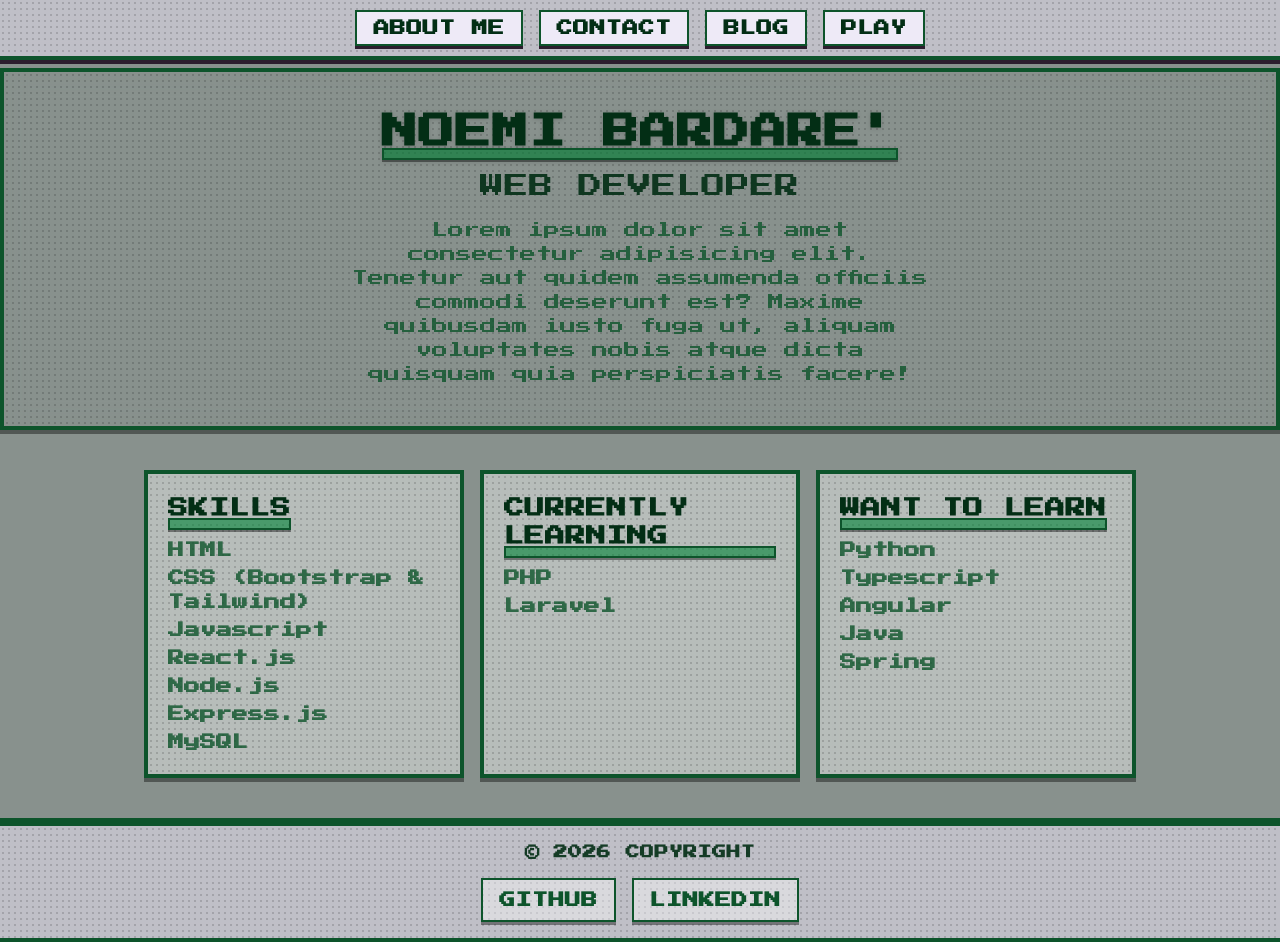
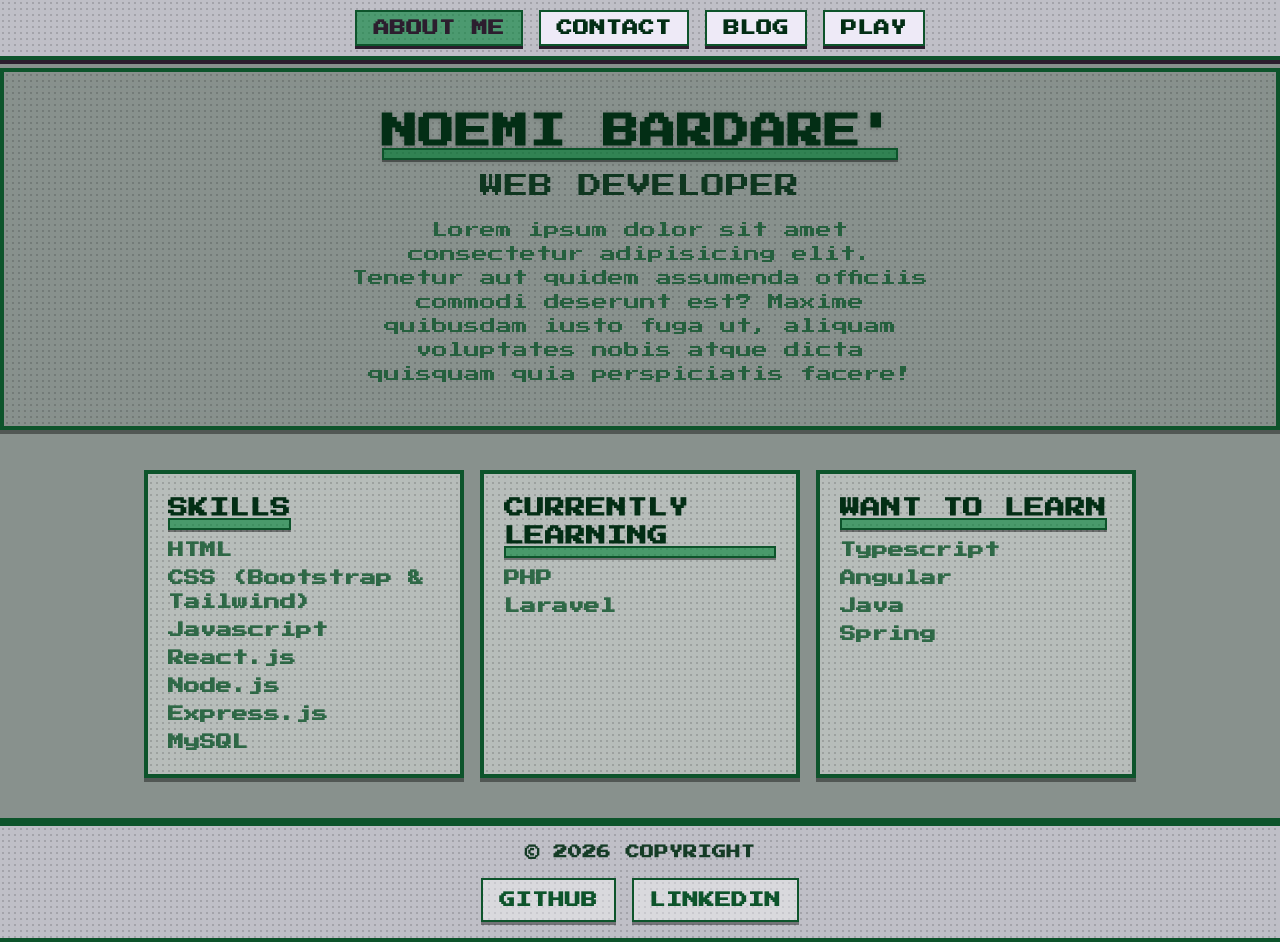
Before and after one commit to murphy-afk/personal, a React (Vite) app: page /aboutme in a window 1280 px wide. Built offline with nearby package versions, Linux system fonts and the light colour scheme.

Commit message:
feat: contact page links

```diff
--- a/index.html
+++ b/index.html
@@ -1,16 +1,21 @@
 <!doctype html>
 <html lang="en">
+
 <head>
   <meta charset="UTF-8" />
   <link rel="icon" type="image/svg+xml" href="/vite.svg" />
   <meta name="viewport" content="width=device-width, initial-scale=1.0" />
   <link rel="preconnect" href="https://fonts.googleapis.com">
   <link rel="preconnect" href="https://fonts.gstatic.com" crossorigin>
-<link href="https://fonts.googleapis.com/css2?family=Open+Sans:ital,wght@0,300..800;1,300..800&family=Press+Start+2P&display=swap" rel="stylesheet">
-    <title>site</title>
+  <link
+    href="https://fonts.googleapis.com/css2?family=Open+Sans:ital,wght@0,300..800;1,300..800&family=Press+Start+2P&display=swap"
+    rel="stylesheet">
+  <title>Noemi Bardarè</title>
 </head>
+
 <body>
   <div id="root"></div>
   <script type="module" src="/src/main.jsx"></script>
 </body>
+
 </html>
--- a/src/components/Footer.jsx
+++ b/src/components/Footer.jsx
@@ -38,11 +38,9 @@ export default function Footer() {
                 shadow-[0_3px_0_rgba(0,0,0,0.4)]
                 text-green-900
                 transition-all duration-150
-
                 hover:bg-green-700/60
                 hover:text-green-950
                 hover:shadow-[0_3px_0_rgba(0,0,0,0.6)]
-
                 active:translate-y-0.5
                 active:shadow-[0_1px_0_rgba(0,0,0,0.4)]
               "
--- a/src/components/Header.jsx
+++ b/src/components/Header.jsx
@@ -1,9 +1,9 @@
-import { Link } from "react-router-dom"
+import { NavLink } from "react-router-dom"
 
 export default function Header() {
   const navLinks = [
     { name: 'About me', href: '/aboutme' },
-    // { name: 'Projects', href: '/projects' },
+    // { name: 'Projects', href: '/projects'},
     { name: 'Contact', href: '/contact' },
     { name: 'Blog', href: '/blog' },
     { name: 'Play', href: '/play' },
@@ -17,37 +17,30 @@ export default function Header() {
         bg-[#D7D3E0]/70
         backdrop-blur-sm
         shadow-[0_4px_0_#2C1E2E]
-        rounded-none
-
         bg-[radial-gradient(rgba(0,0,0,0.15)_1px,transparent_1px)]
-        bg-size-[6px_6px]
-      "
-    >
+        bg-size-[6px_6px]">
       <nav>
         <ul className="flex justify-center space-x-4">
           {navLinks.map((link) => (
             <li key={link.name}>
-              <Link
+              <NavLink
                 to={link.href}
-                className="
+                className={({ isActive }) =>
+                  `
                   px-4 py-2
                   font-bold tracking-wide uppercase
-                  text-green-950
-                  bg-[#EEEAF7]
                   border-2 border-green-900
                   shadow-[0_3px_0_#2C1E2E]
                   transition-all duration-150
-
-                  hover:bg-green-700/60
-                  hover:text-[#2C1E2E]
-                  hover:shadow-[0_3px_0_#1A1A1A]
-
+                  ${isActive
+                    ? "bg-green-700/60 text-[#2C1E2E] shadow-[0_3px_0_#1A1A1A]"
+                    : "bg-[#EEEAF7] text-green-950 hover:bg-green-700/60 hover:text-[#2C1E2E] hover:shadow-[0_3px_0_#1A1A1A]"
+                  }
                   active:translate-y-0.5
                   active:shadow-[0_1px_0_#1A1A1A]
-                "
-              >
+                `}>
                 {link.name}
-              </Link>
+              </NavLink>
             </li>
           ))}
         </ul>
--- a/src/pages/AboutMe.jsx
+++ b/src/pages/AboutMe.jsx
@@ -36,9 +36,7 @@ export default function AboutMe() {
             transition-all duration-200
             hover:translate-y-1 hover:shadow-[0_2px_0_rgba(0,0,0,0.4)]
             bg-[radial-gradient(rgba(0,0,0,0.15)_1px,transparent_1px)]
-            bg-size-[6px_6px]
-          "
-        >
+            bg-size-[6px_6px]">
           <h2 className="text-xl font-bold text-green-950 mb-4 relative inline-block tracking-wide uppercase">
             Skills
             <span className="absolute left-0 -bottom-2 w-full h-3
@@ -100,7 +98,7 @@ export default function AboutMe() {
           </h3>
 
           <ul className="space-y-1 text-green-900/80 font-semibold">
-            <li className="hover:text-green-700 hover:translate-x-1 transition-all">Python</li>
+            {/* <li className="hover:text-green-700 hover:translate-x-1 transition-all">Python</li> */}
             <li className="hover:text-green-700 hover:translate-x-1 transition-all">Typescript</li>
             <li className="hover:text-green-700 hover:translate-x-1 transition-all">Angular</li>
             <li className="hover:text-green-700 hover:translate-x-1 transition-all">Java</li>
--- a/src/pages/Contacts.jsx
+++ b/src/pages/Contacts.jsx
@@ -1,6 +1,12 @@
 import emailjs from "emailjs-com";
+import { Link } from "react-router-dom";
 
 export default function Contacts() {
+
+  const links = [
+    { name: 'GitHub', href: 'https://github.com/murphy-afk' },
+    { name: 'LinkedIn', href: 'https://www.linkedin.com/in/noemi-bardar%C3%A8-2373a8375/' }
+  ]
 
   function handleSubmit(e) {
     e.preventDefault();
@@ -40,11 +46,11 @@ export default function Contacts() {
               shadow-[0_2px_0_rgba(0,0,0,0.4)]"></span>
           </h2>
           <p className="text-green-900/80 font-semibold">
-            <a
+            <Link
               href="mailto:noemibardare@gmail.com"
               className="hover:text-green-700 transition-all hover:translate-x-1 inline-block">
               noemibardare@gmail.com
-            </a>
+            </Link>
           </p>
         </div>
         <div
@@ -82,12 +88,11 @@ export default function Contacts() {
               shadow-[0_2px_0_rgba(0,0,0,0.4)]"></span>
           </h2>
           <ul className="space-y-1 text-green-900/80 font-semibold">
-            <li className="hover:text-green-700 hover:translate-x-1 transition-all">
-              <a href="#" target="_blank">GitHub</a>
+            {links.map(link => (
+              <li className="hover:text-green-700 hover:translate-x-1 transition-all" key={link.name}>
+                <Link to={link.href} target="blank">{link.name}</Link>
               </li>
-            <li className="hover:text-green-700 hover:translate-x-1 transition-all">
-              <a href="#" target="_blank">LinkedIn</a>
-            </li>
+            ))}
           </ul>
         </div>
         <div
@@ -110,12 +115,12 @@ export default function Contacts() {
               type="text"
               name="name"
               placeholder="Your Name"
-              className="w-full p-2 border-2 border-green-900 bg-white/60 font-medium text-green-900 focus:outline-none"/>
+              className="w-full p-2 border-2 border-green-900 bg-white/60 font-medium text-green-900 focus:outline-none" />
             <input
               type="email"
               name="email"
               placeholder="Your Email"
-              className="w-full p-2 border-2 border-green-900 bg-white/60 font-medium text-green-900 focus:outline-none"/>
+              className="w-full p-2 border-2 border-green-900 bg-white/60 font-medium text-green-900 focus:outline-none" />
             <textarea
               name="message"
               placeholder="Your Message"
--- a/src/pages/WelcomePage.jsx
+++ b/src/pages/WelcomePage.jsx
@@ -6,9 +6,9 @@ export default function WelcomePage() {
       bg-[radial-gradient(rgba(0,0,0,0.15)_1px,transparent_1px)]
       bg-size-[6px_6px]
     ">
-      <div className="p-10
+      <div className="py-20 px-30
         border-4 border-green-900
-        bg-[#D7D3E0]/70
+      bg-green-700/60
         backdrop-blur-sm
         shadow-[0_4px_0_#2C1E2E]
         rounded-none
@@ -16,16 +16,16 @@ export default function WelcomePage() {
         bg-[radial-gradient(rgba(0,0,0,0.15)_1px,transparent_1px)]
         bg-size-[6px_6px]">
 
-      <h1 className="text-4xl font-bold text-green-950 drop-shadow-sm relative inline-block tracking-wide uppercase">Welcome</h1>
-      <Link to='/aboutme' className="px-4 py-2
+        <h1 className="text-4xl font-bold text-green-950 drop-shadow-sm relative inline-block tracking-wide uppercase">Welcome</h1>
+        <Link to='/aboutme' className="px-4 py-2 mt-2
       font-bold tracking-wide uppercase
       text-green-950
       bg-[#EEEAF7]
       border-2 border-green-900
       shadow-[0_3px_0_#2C1E2E]
       transition-all duration-150
-      hover:bg-green-700/60
-      hover:text-[#2C1E2E]
+      hover:bg-green-950
+      hover:text-[#EEEAF7]
       hover:shadow-[0_3px_0_#1A1A1A]
       active:translate-y-0.5
       active:shadow-[0_1px_0_#1A1A1A]">START</Link>
```
Lines whose indentation alone changed are shown as unchanged.
